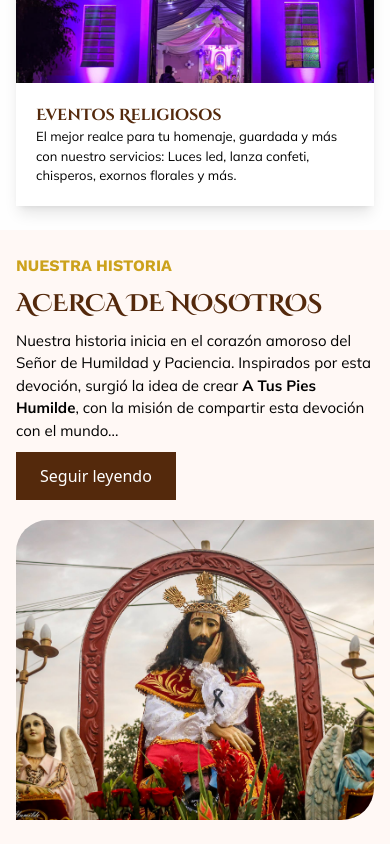
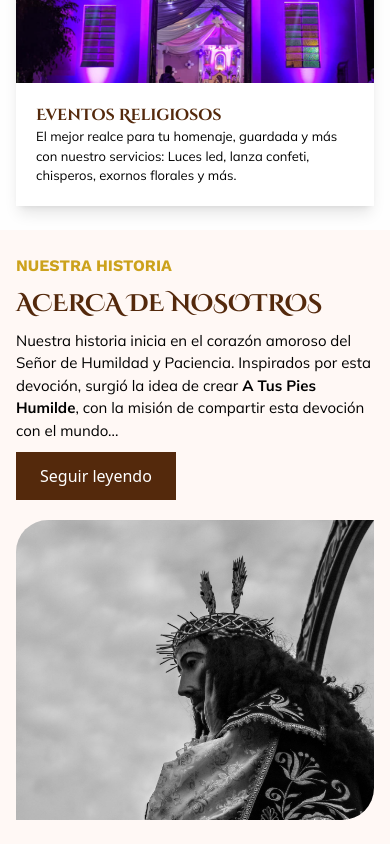
Before and after one commit to martinalonsonu/atph-website, a Next.js app: page / in a window 390 px wide. Shown: the part 1664-2508 px from the top of the page. Built offline with nearby package versions, Linux system fonts and the light colour scheme.

Commit message:
fix: about section image for mobile and desktop

```diff
--- a/src/components/aboutSection.tsx
+++ b/src/components/aboutSection.tsx
@@ -26,22 +26,12 @@ const AboutSection = () => {
             </button>
           </div>
           <div className="lg:max-w-[50%] w-full">
-            {/* Imagen para mobile */}
-            <Image
-              src="/assets/about-mobile.jpg"
-              alt="A Tus Pies Humilde"
-              width={500}
-              height={500}
-              className="w-full h-[300px] object-cover rounded-br-4xl rounded-tl-4xl lg:hidden"
-              loading="lazy"
-            />
-            {/* Imagen para desktop */}
             <Image
               src="/assets/about-desktop.jpg"
               alt="A Tus Pies Humilde"
               width={500}
-              height={500}
-              className="w-full h-[600px] object-cover rounded-br-4xl rounded-tl-4xl hidden lg:block"
+              height={600}
+              className="w-full h-[300px] lg:h-[600px] object-cover rounded-br-4xl rounded-tl-4xl"
               loading="lazy"
             />
           </div>
```
